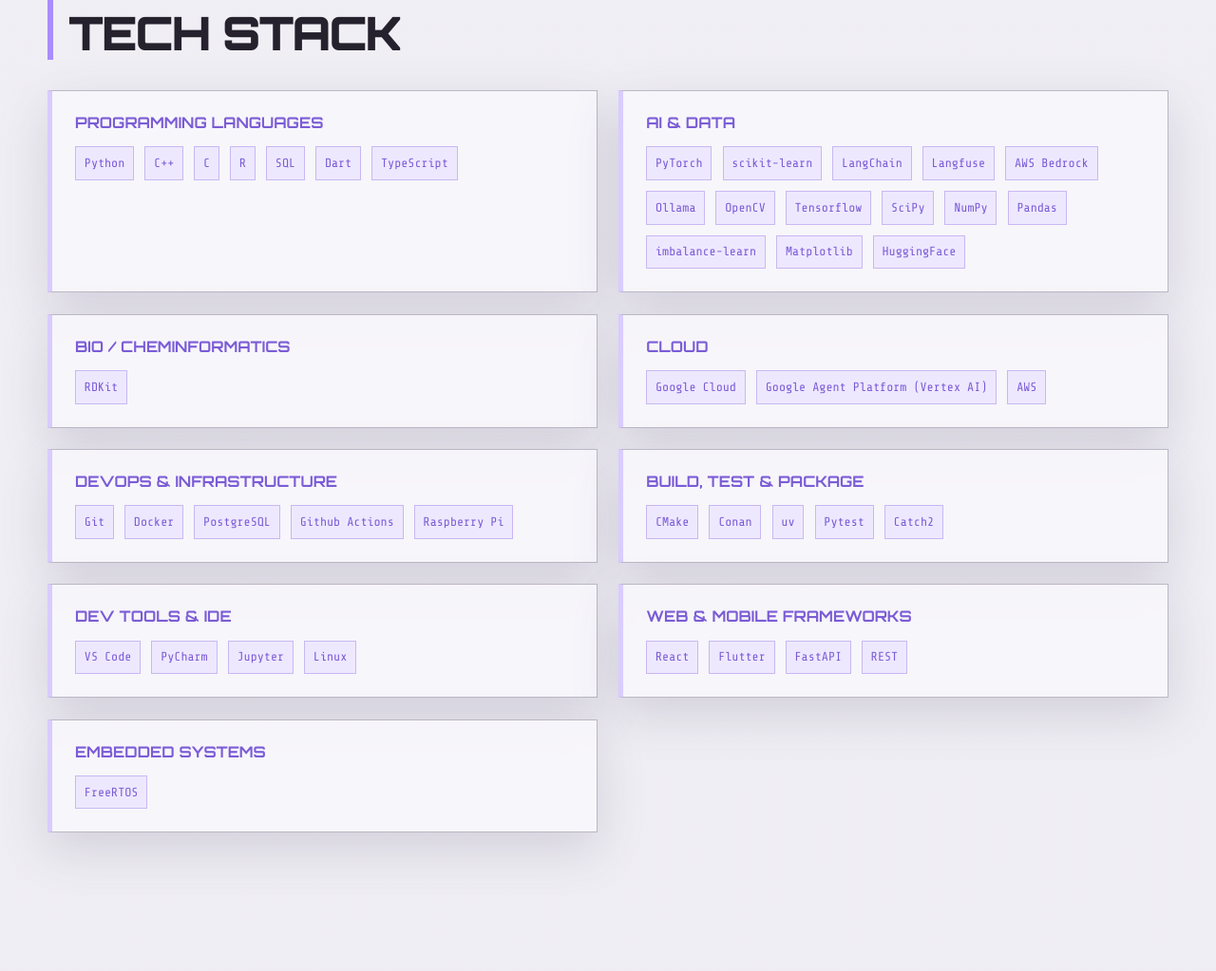
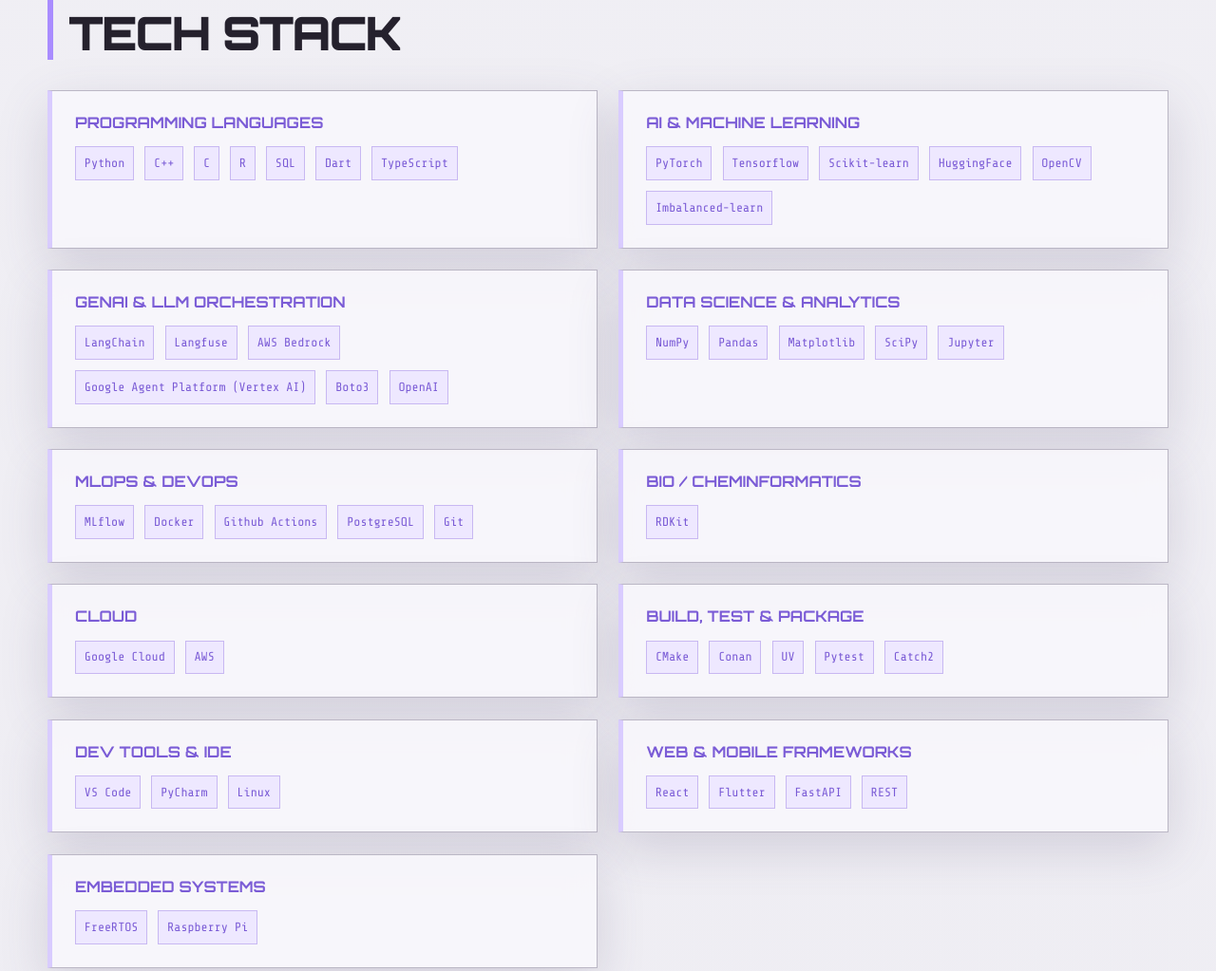
Before and after one commit to HokageM/hokagem.github.io, a plain HTML site: page index.html in a window 1280 px wide. Shown: the part 1011-2034 px from the top of the page at 95% size. Drawn offline with nearby package versions, Linux system fonts and the light colour scheme.

Commit message:
Update CV

```diff
--- a/index.html
+++ b/index.html
@@ -108,10 +108,30 @@
             </div>
 
             <div class="stack-category">
-                <h3>AI & Data</h3>
+                <h3>AI & Machine Learning</h3>
                 <div class="skill-list">
-                    <span>PyTorch</span><span>scikit-learn</span><span>LangChain</span><span>Langfuse</span><span>AWS Bedrock</span><span>Ollama</span>
-                    <span>OpenCV</span><span>Tensorflow</span><span>SciPy</span><span>NumPy</span><span>Pandas</span><span>imbalance-learn</span><span>Matplotlib</span><span>HuggingFace</span>
+                    <span>PyTorch</span><span>Tensorflow</span><span>Scikit-learn</span><span>HuggingFace</span><span>OpenCV</span><span>Imbalanced-learn</span>
+                </div>
+            </div>
+
+            <div class="stack-category">
+                <h3>GenAI & LLM Orchestration</h3>
+                <div class="skill-list">
+                    <span>LangChain</span><span>Langfuse</span><span>AWS Bedrock</span><span>Google Agent Platform (Vertex AI)</span><span>Boto3</span><span>OpenAI</span>
+                </div>
+            </div>
+
+            <div class="stack-category">
+                <h3>Data Science & Analytics</h3>
+                <div class="skill-list">
+                    <span>NumPy</span><span>Pandas</span><span>Matplotlib</span><span>SciPy</span><span>Jupyter</span>
+                </div>
+            </div>
+
+            <div class="stack-category">
+                <h3>MLOps & DevOps</h3>
+                <div class="skill-list">
+                    <span>MLflow</span><span>Docker</span><span>Github Actions</span><span>PostgreSQL</span><span>Git</span>
                 </div>
             </div>
 
@@ -125,28 +145,21 @@
             <div class="stack-category">
                 <h3>Cloud</h3>
                 <div class="skill-list">
-                    <span>Google Cloud</span><span>Google Agent Platform (Vertex AI)</span><span>AWS</span>
-                </div>
-            </div>
-
-            <div class="stack-category">
-                <h3>DevOps & Infrastructure</h3>
-                <div class="skill-list">
-                    <span>Git</span><span>Docker</span><span>PostgreSQL</span><span>Github Actions</span><span>Raspberry Pi</span>
+                    <span>Google Cloud</span><span>AWS</span>
                 </div>
             </div>
 
             <div class="stack-category">
                 <h3>Build, Test & Package</h3>
                 <div class="skill-list">
-                    <span>CMake</span><span>Conan</span><span>uv</span><span>Pytest</span><span>Catch2</span>
+                    <span>CMake</span><span>Conan</span><span>UV</span><span>Pytest</span><span>Catch2</span>
                 </div>
             </div>
 
             <div class="stack-category">
                 <h3>Dev Tools & IDE</h3>
                 <div class="skill-list">
-                    <span>VS Code</span><span>PyCharm</span><span>Jupyter</span><span>Linux</span>
+                    <span>VS Code</span><span>PyCharm</span><span>Linux</span>
                 </div>
             </div>
 
@@ -160,7 +173,7 @@
             <div class="stack-category">
                 <h3>Embedded Systems</h3>
                 <div class="skill-list">
-                    <span>FreeRTOS</span>
+                    <span>FreeRTOS</span><span>Raspberry Pi</span>
                 </div>
             </div>
         </div>
```
Also changed, not shown: 3 other files.
